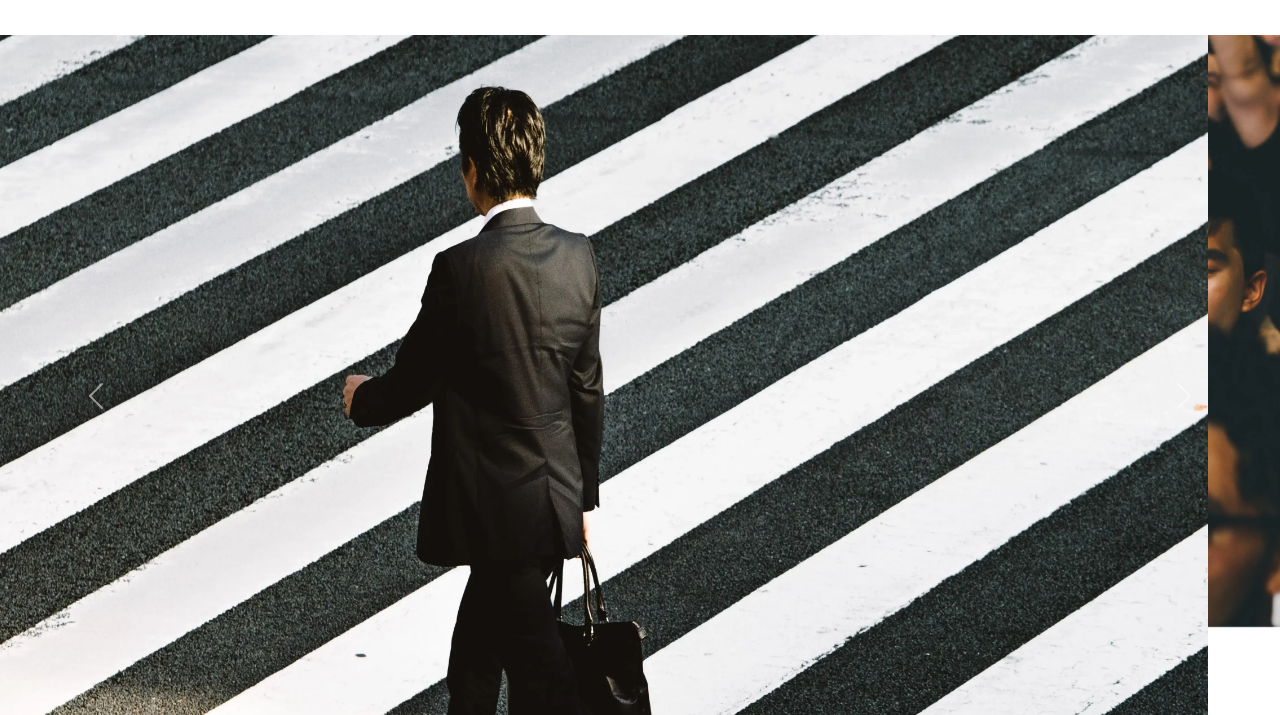
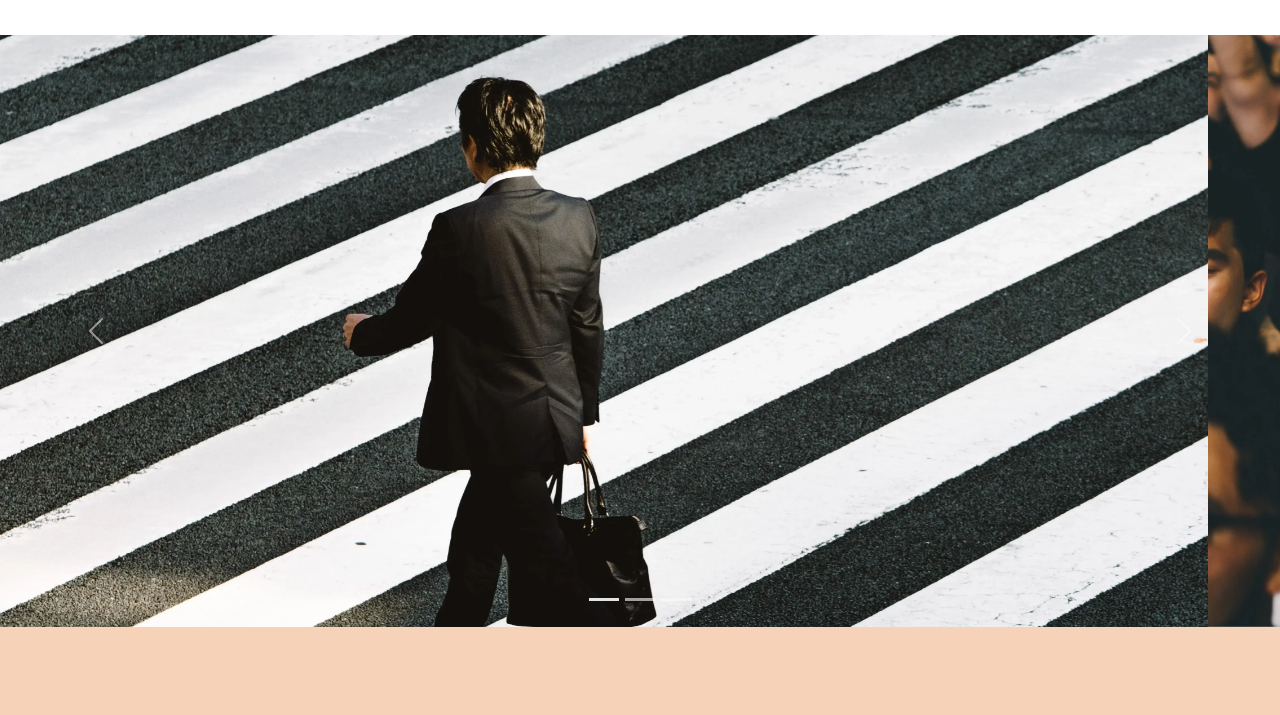
Before and after one commit to azorophelie/Nina-Carducci, a plain HTML site: page index.html in a window 1280 px wide. Shown: the part 64-779 px from the top of the page. Drawn offline with nearby package versions, Linux system fonts and the light colour scheme.

Commit message:
modification de du format de l'image

```diff
--- a/index.html
+++ b/index.html
@@ -36,7 +36,7 @@
 		</div>
 		<div class="carousel-inner">
 			<div class="carousel-item active">
-				<img src="./assets/images/slider/ryoji-iwata-wUZjnOv7t0g-unsplash.webp" class="d-block w-100" alt="..." loading="lazy" width="1520" height="722">
+				<img src="./assets/images/slider/ryoji-iwata-wUZjnOv7t0g-unsplash.webp" class="d-block w-100" alt="..." loading="lazy">
 			</div>
 			<div class="carousel-item">
 				<img src="./assets/images/slider/nicholas-green-nPz8akkUmDI-unsplash.webp" class="d-block w-100" alt="..." loading="lazy">
```
